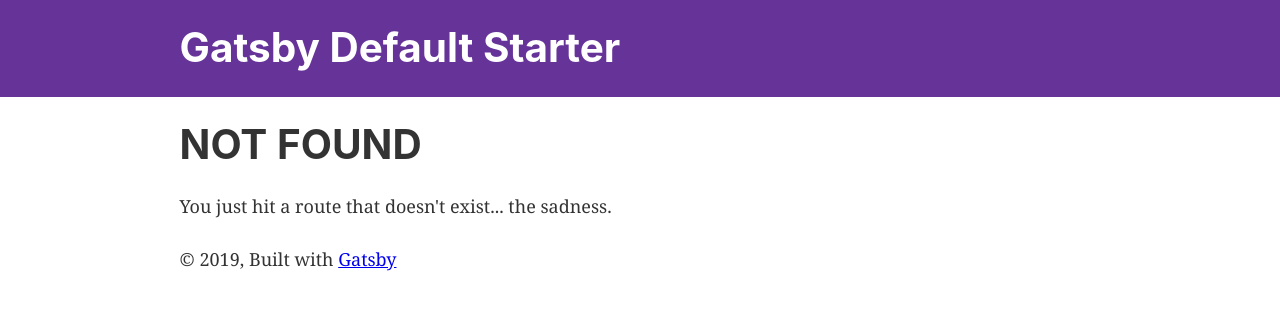
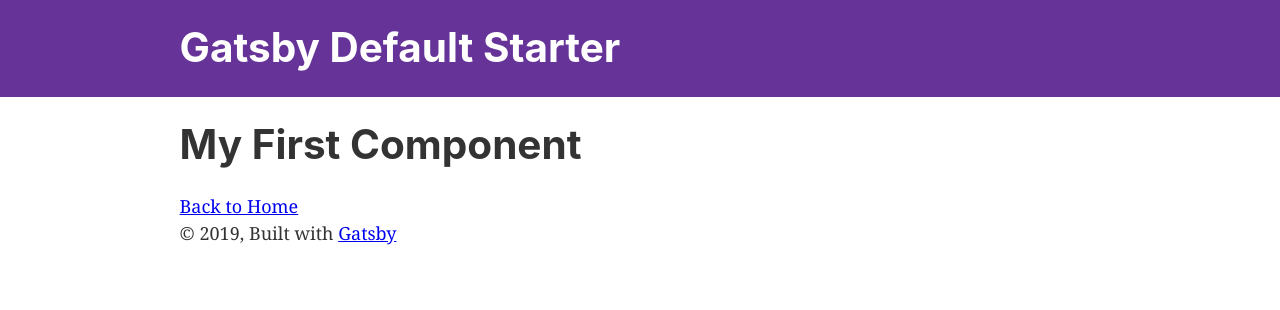
Before and after one commit to zakizaki-ri9/gatsby-first-practice, a Gatsby site: page /page-3 in a window 1280 px wide. Before the commit this address had no page. Built offline with nearby package versions, Linux system fonts and the light colour scheme; Gatsby itself is replaced by a stand-in of ours.

Commit message:
feat: page-3

```diff
--- a/src/pages/index.js
+++ b/src/pages/index.js
@@ -8,13 +8,14 @@
 const IndexPage = () => (
   <Layout>
     <SEO title="Home" keywords={[`gatsby`, `application`, `react`]} />
-    <h1>Hi people</h1>
     <p>Welcome to your new Gatsby site.</p>
     <p>Now go build something great.</p>
     <div style={{ maxWidth: `300px`, marginBottom: `1.45rem` }}>
       <Image />
     </div>
     <Link to="/page-2/">Go to page 2</Link>
+    <br />
+    <Link to="/page-3/">Go to page 3</Link>
   </Layout>
 )
 
--- /dev/null
+++ b/src/pages/page-3.js
@@ -0,0 +1,19 @@
+import React from "react"
+import { Link } from "gatsby"
+
+import Layout from "../components/layout"
+import SEO from "../components/seo"
+
+const IndexPage = () => (
+  <Layout>
+    <SEO title="Page three" />
+    <h1>
+      My First Component
+    </h1>
+    <Link to="/">
+      Back to Home
+    </Link>
+  </Layout>
+)
+
+export default IndexPage
```
